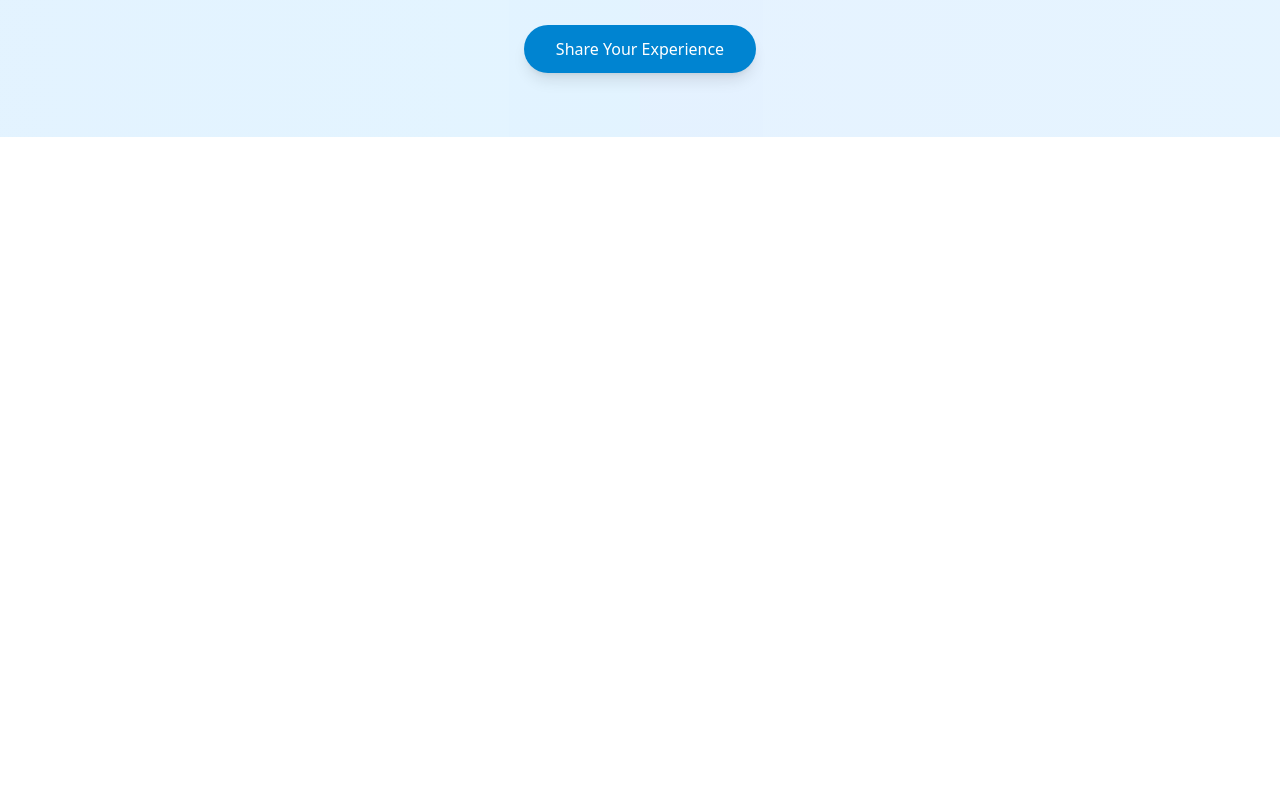
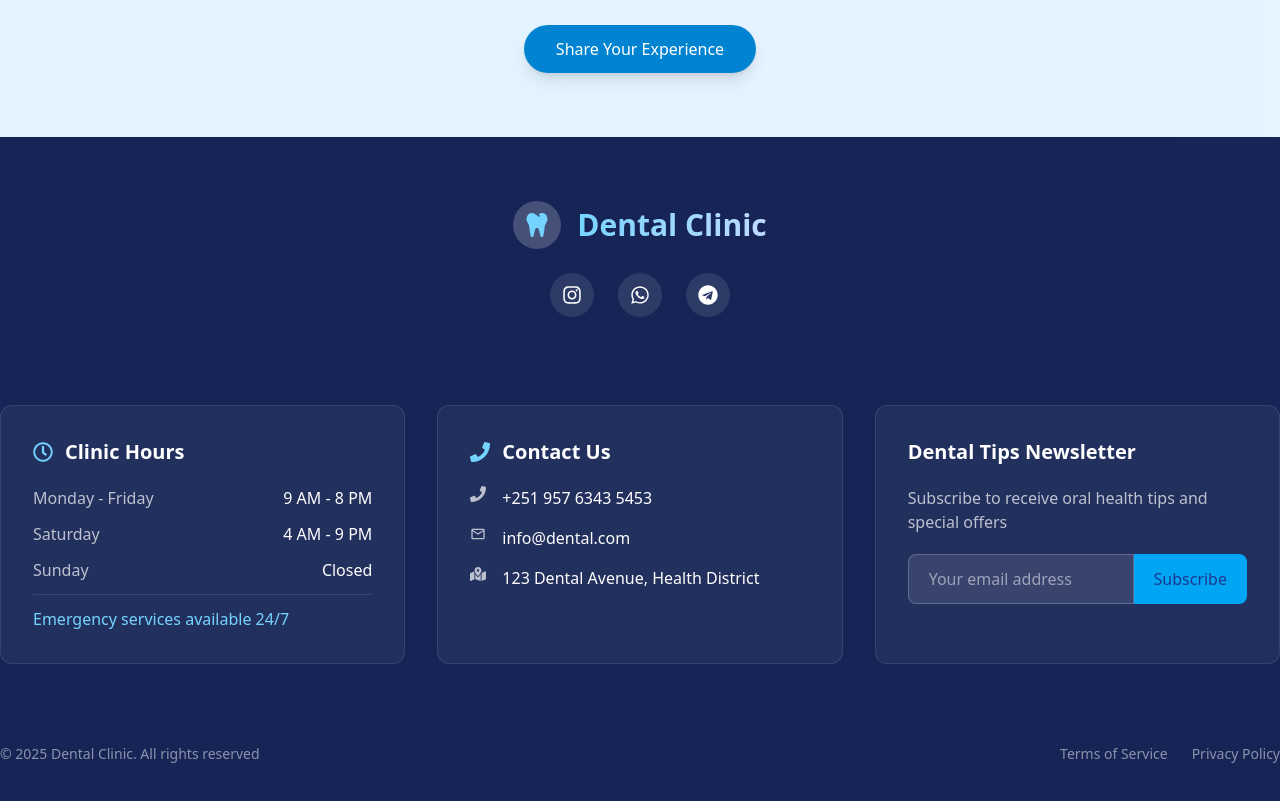
Before and after one commit to Tsedeniyagashaw/dental, a React (Vite) app: page / in a window 1280 px wide. Shown: the part 3560-4361 px from the top of the page. Before the commit the page ends 3697 px from the top, so only its background shows below. Built offline with nearby package versions, Linux system fonts and the light colour scheme.

Commit message:
Add footer

```diff
--- a/src/App.jsx
+++ b/src/App.jsx
@@ -6,6 +6,7 @@ import About from './components/About'
 import Tips from './components/Tips'
 import BookAppointment from './components/BookAppointment'
 import Testimonials from './components/Testimonials'
+import Footer from './components/Footer'
 
 const App = () => {
   return (
@@ -17,6 +18,8 @@ const App = () => {
      <Tips />
      <BookAppointment />
      <Testimonials />
+
+    <Footer />
     </div>
   )
 }
--- /dev/null
+++ b/src/components/Footer.jsx
@@ -0,0 +1,143 @@
+import { FaInstagram, FaMapMarkedAlt, FaPhone, FaRegClock, FaTelegram, FaTooth, FaWhatsapp } from "react-icons/fa";
+import { MdOutlineEmail } from "react-icons/md";
+
+const socialLinks = [
+  { icon: <FaInstagram className="text-xl" />, href: "#" },
+  { icon: <FaWhatsapp className="text-xl" />, href: "#" },
+  { icon: <FaTelegram className="text-xl" />, href: "#" },
+];
+
+const clinicHours = [
+  { day: "Monday - Friday", time: "9 AM - 8 PM" },
+  { day: "Saturday", time: "4 AM - 9 PM" },
+  { day: "Sunday", time: "Closed" },
+];
+
+const contactInfo = [
+  {
+    icon: <FaPhone className="mr-4 text-white/70" />,
+    text: (
+      <a href="#" className="hover:text-sky-300 transition-colors">
+        +251 957 6343 5453
+      </a>
+    ),
+  },
+  {
+    icon: <MdOutlineEmail className="mr-4 text-white/70" />,
+    text: (
+      <a href="#" className="hover:text-sky-300 transition-colors">
+        info@dental.com
+      </a>
+    ),
+  },
+  {
+    icon: <FaMapMarkedAlt className="mr-4 text-white/70" />,
+    text: <span>123 Dental Avenue, Health District</span>,
+  },
+];
+
+const Footer = () => {
+  return (
+    <footer className="bg-linear-to-b from-blue-950 to-blue-950 text-white pt-16 pb-12 relative overflow-hidden">
+
+      <div className="absolute bottom-0 left-0 right-0 h-20 bg-cover opacity-20"></div>
+
+      <div className="flex flex-col items-center mb-14">
+        <div className="flex items-center mb-6">
+          <div className="bg-white/20 p-3 rounded-full mr-4">
+            <FaTooth className="text-2xl text-sky-300" />
+          </div>
+          <h2 className="text-3xl font-bold bg-clip-text text-transparent bg-linear-to-r from-sky-300 to-blue-200">
+            Dental Clinic
+          </h2>
+        </div>
+
+        <div className="flex space-x-6 mb-8">
+          {socialLinks.map((link, index) => (
+            <a
+              key={index}
+              href={link.href}
+              className="bg-white/10 hover:bg-white/20 p-3 rounded-full transition-all duration-300 hover:-translate-y-1"
+            >
+              {link.icon}
+            </a>
+          ))}
+        </div>
+      </div>
+      <div className="grid grid-cols-1 lg:grid-cols-3 gap-8 mb-12">
+
+        <div className="bg-white/5 backdrop-blur-sm p-8 rounded-xl border border-white/10 hover:border-sky-300 transition-colors">
+          <h3 className="text-xl font-semibold mb-5 flex items-center">
+            <FaRegClock className="mr-3 text-sky-300" />
+            Clinic Hours
+          </h3>
+          <ul className="space-y-3">
+            {clinicHours.map((item, index) => (
+              <li key={index} className="flex justify-between">
+                <span className="text-white/70">{item.day}</span>
+                <span>{item.time}</span>
+              </li>
+            ))}
+            <li className="pt-3 mt-3 border-t border-white/10 text-sky-300 font-medium">
+              Emergency services available 24/7
+            </li>
+          </ul>
+        </div>
+
+        <div className="bg-white/5 backdrop-blur-sm p-8 rounded-xl border border-white/10 hover:border-sky-300 transition-colors">
+          <h3 className="text-xl font-semibold mb-5 flex items-center">
+            <FaPhone className="mr-3 text-sky-300" />
+            Contact Us
+          </h3>
+          <ul className="space-y-4">
+            {contactInfo.map((item, index) => (
+              <li key={index} className="flex items-start">
+                {item.icon}
+                {item.text}
+              </li>
+            ))}
+          </ul>
+        </div>
+
+        <div className="bg-white/5 backdrop-blur-sm p-8 rounded-xl border border-white/10 hover:border-sky-300 transition-colors">
+          <h3 className="text-xl font-semibold mb-5">Dental Tips Newsletter</h3>
+          <p className="text-white/70 mb-5">
+            Subscribe to receive oral health tips and special offers
+          </p>
+          <div className="flex w-full">
+            <input
+              type="email"
+              placeholder="Your email address"
+              className="bg-white/10 border border-white/20 text-white px-5 py-3 rounded-l-lg rounded-r-none focus:outline-none focus:ring-2 focus:ring-sky-300 w-full placeholder-white/50"
+            />
+            <button className="bg-sky-500 hover:bg-sky-400 text-blue-900 font-medium px-5 py-3 rounded-r-lg rounded-l-none transition-colors flex items-center">
+              Subscribe
+            </button>
+          </div>
+        </div>
+      </div>
+
+      <div className="pt-8 flex flex-col md:flex-row justify-between items-center">
+        <p className="text-white/50 text-sm mb-3 md:mb-0">
+          &copy; {new Date().getFullYear()} Dental Clinic. All rights reserved
+        </p>
+        <div className="flex space-x-6">
+          <a
+            href="#"
+            className="text-white/50 hover:text-sky-300 text-sm transition-colors"
+          >
+            Terms of Service
+          </a>
+          <a
+            href="#"
+            className="text-white/50 hover:text-sky-300 text-sm transition-colors"
+          >
+            Privacy Policy
+          </a>
+        </div>
+      </div>
+    </footer>
+  );
+};
+
+export default Footer;
```
